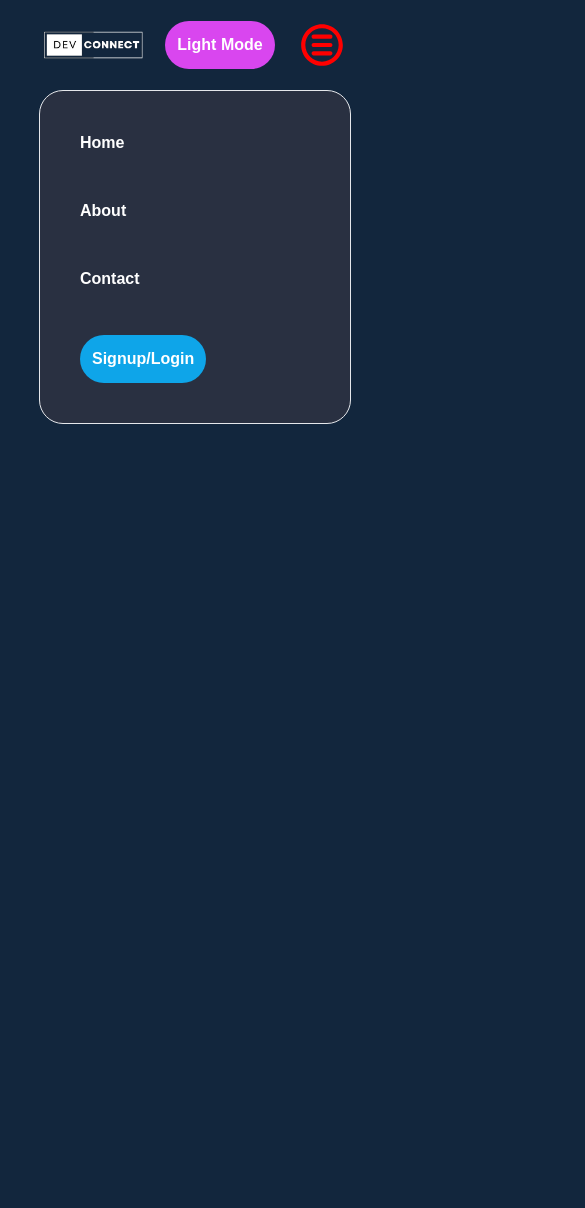
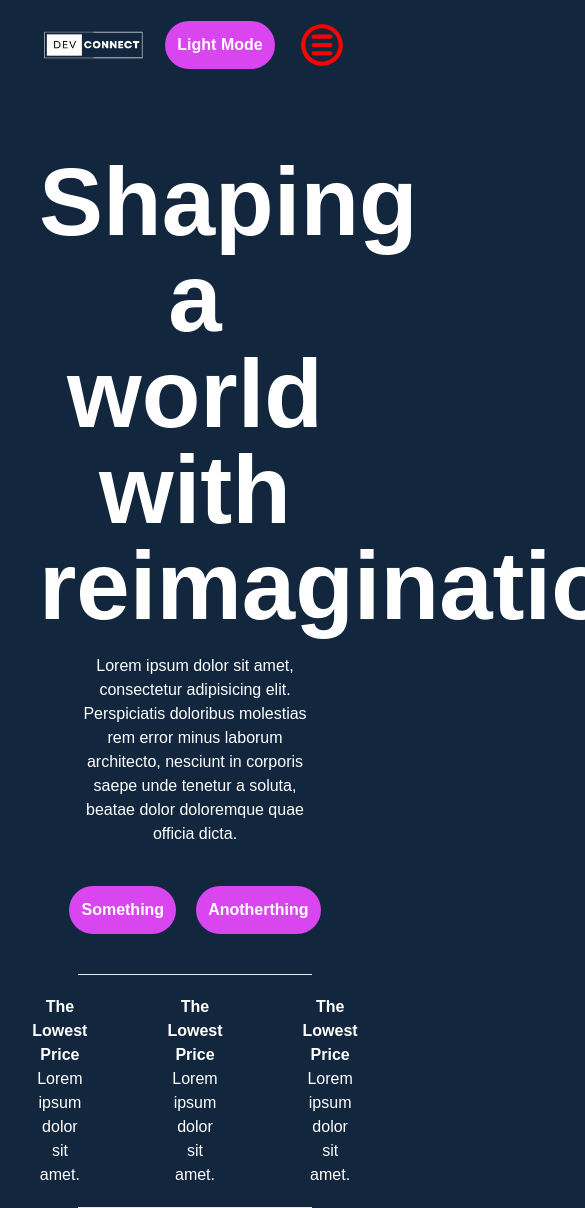
Before and after one commit to centauricoder01/Blogging-site, a React (Create React App) app in the folder Client/: page / in a window 390 px wide. Shown: the top 1208 px of the page, 585 px wide, since content can reach past the window. Before the commit the page ends 844 px from the top, so only its background shows below. Built offline with nearby package versions, Linux system fonts and the light colour scheme.

Commit message:
Navbar responsivness Done even in small screen also

```diff
--- a/Client/index.d.ts
+++ b/Client/index.d.ts
@@ -2,3 +2,8 @@ declare module "*.png" {
   const value: any;
   export default value;
 }
+
+declare module "*.svg" {
+  const content: React.FunctionComponent<React.SVGAttributes<SVGElement>>;
+  export default content;
+}
--- a/Client/src/Components/MobileSlider.tsx
+++ /dev/null
@@ -1,17 +0,0 @@
-import React from 'react'
-import { Link } from 'react-router-dom'
-
-const MobileSlider = () => {
-    return (
-        <div className='font-bold border w-4/5 m-auto flex flex-col gap-11 p-10 rounded-3xl' style={{ backgroundColor: "#293041", color: "white" }}>
-            <Link to={"/"}>Home</Link>
-            <Link to={"/"}>About</Link>
-            <Link to={"/"}>Contact</Link>
-            <Link to={"/"}>
-                <button className='p-3 bg-sky-500 rounded-full font-bold'>Signup/Login</button>
-            </Link>
-        </div>
-    )
-}
-
-export default MobileSlider
--- /dev/null
+++ b/Client/src/Components/MoreArticle.tsx
@@ -0,0 +1,9 @@
+import React from 'react'
+
+const MoreArticle = () => {
+  return (
+    <div>MoreArticle</div>
+  )
+}
+
+export default MoreArticle
--- a/Client/src/Components/Navbar.tsx
+++ b/Client/src/Components/Navbar.tsx
@@ -7,6 +7,16 @@ import "../Styles/Navbar.css"
 
 const Navbar = () => {
   const [isDarkMode, setIsDarkMode] = useState(true);
+  const [Showdiv, setShowdiv] = useState("Showhideclass")
+
+  const ControlShowhide = () => {
+    if (Showdiv === "Showhideclass") {
+      setShowdiv("showClass")
+    }
+    else {
+      setShowdiv("Showhideclass")
+    }
+  }
 
   useEffect(() => {
     const body = document.querySelector('body');
@@ -28,6 +38,7 @@ const Navbar = () => {
   };
 
   return (
+    <>
       <div className='flex items-center	justify-evenly p-5'>
         <img src={isDarkMode ? white_logo : logo} alt="logo" width={100} />
         <div className='flex font-bold sm:gap-10 md:gap-12 lg:gap-24 HideIn500'>
@@ -38,10 +49,22 @@ const Navbar = () => {
           <button className='p-3 bg-sky-500 rounded-full font-bold'>Signup/Login</button>
 
         </div>
-      <button onClick={handleToggle} className=' p-3 rounded-full bg-fuchsia-500 font-bold'>{isDarkMode ? "Light Mode" : "Dark Mode "}</button>
+        <button onClick={handleToggle} className='p-3 rounded-full bg-fuchsia-500 font-bold'>{isDarkMode ? "Light Mode" : "Dark Mode "}</button>
 
-      <CgMenuRound size={50} className='responsive_menu' />
+        <CgMenuRound size={50} className='responsive_menu' onClick={ControlShowhide} />
       </div>
+
+      {/* SHOWING THIS DIV WHEN SCREEN SIZE IS SMALL  */}
+
+      <div className={`font-bold border w-4/5 m-auto flex flex-col gap-11 p-10 rounded-3xl ${Showdiv}`} style={{ backgroundColor: "#293041", color: "white" }}>
+        <Link to={"/"}>Home</Link>
+        <Link to={"/"}>About</Link>
+        <Link to={"/"}>Contact</Link>
+        <Link to={"/"}>
+          <button className='p-3 bg-sky-500 rounded-full font-bold'>Signup/Login</button>
+        </Link>
+      </div>
+    </>
 
   )
 }
--- a/Client/src/Pages/Home.tsx
+++ b/Client/src/Pages/Home.tsx
@@ -1,12 +1,35 @@
-import React from 'react'
 import Navbar from '../Components/Navbar';
-import MobileSlider from '../Components/MobileSlider';
 
 const Home = () => {
   return (
     <>
       <Navbar />
-      <MobileSlider />
+      <div>
+        <h1 className='w-4/5 m-auto text-8xl mt-16 text-center font-black'>
+          Shaping a world with reimagination.
+        </h1>
+        <p className='w-3/5 m-auto text-center mt-5'>Lorem ipsum dolor sit amet, consectetur adipisicing elit. Perspiciatis doloribus molestias rem error minus laborum architecto, nesciunt in corporis saepe unde tenetur a soluta, beatae dolor doloremque quae officia dicta.</p>
+        <div className='flex items-center	justify-center mt-10 gap-5'>
+          <button className='p-3 rounded-full bg-fuchsia-500 font-bold'>Something</button>
+          <button className='p-3 rounded-full bg-fuchsia-500 font-bold'>Anotherthing</button>
+        </div>
+      </div>
+      <hr className='mt-10 w-3/5 m-auto' />
+      <div className='flex items-center justify-center w-3/5 m-auto gap-20 text-center mt-5'>
+        <div>
+          <p className='font-bold'>The Lowest Price </p>
+          <p>Lorem ipsum dolor sit amet.</p>
+        </div>
+        <div>
+          <p className='font-bold'>The Lowest Price </p>
+          <p>Lorem ipsum dolor sit amet.</p>
+        </div>
+        <div>
+          <p className='font-bold'>The Lowest Price </p>
+          <p>Lorem ipsum dolor sit amet.</p>
+        </div>
+      </div>
+      <hr className='mt-5 w-3/5 m-auto' />
     </>
   );
 }
--- a/Client/src/Styles/Navbar.css
+++ b/Client/src/Styles/Navbar.css
@@ -1,6 +1,24 @@
 .responsive_menu {
   color: red;
   display: none;
+}
+
+.Showhideclass {
+  position: fixed;
+  width: 80%;
+  left: 50%;
+  top: 35%;
+  transform: translate(-50%, -50%);
+  display: none;
+}
+
+.showClass {
+  /* display: block; */
+  position: fixed;
+  width: 80%;
+  left: 50%;
+  top: 40%;
+  transform: translate(-50%, -50%);
 }
 
 @media only screen and (max-width: 500px) {
@@ -8,7 +26,7 @@
     display: none;
   }
   .responsive_menu {
-  color: red;
-  display: block;
+    color: red;
+    display: block;
+  }
 }
-}
```
Lines whose indentation alone changed are shown as unchanged.
